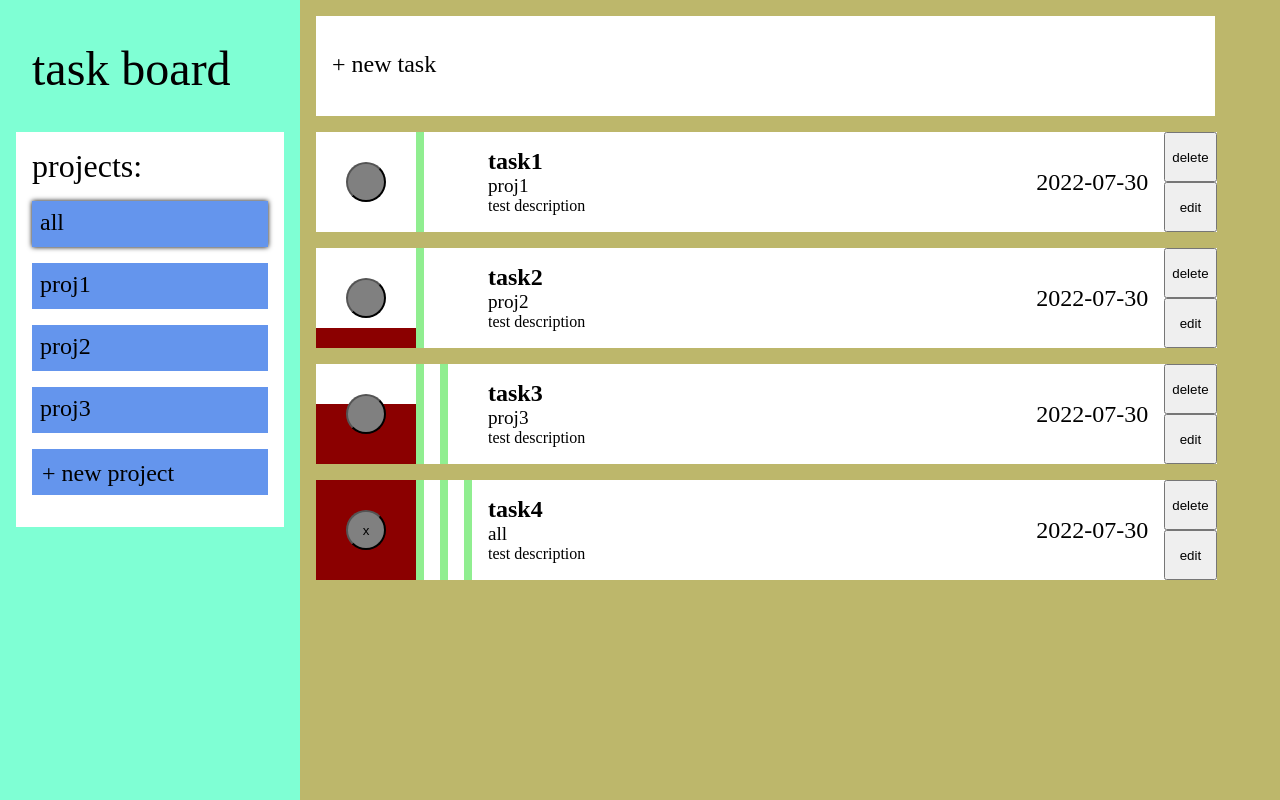
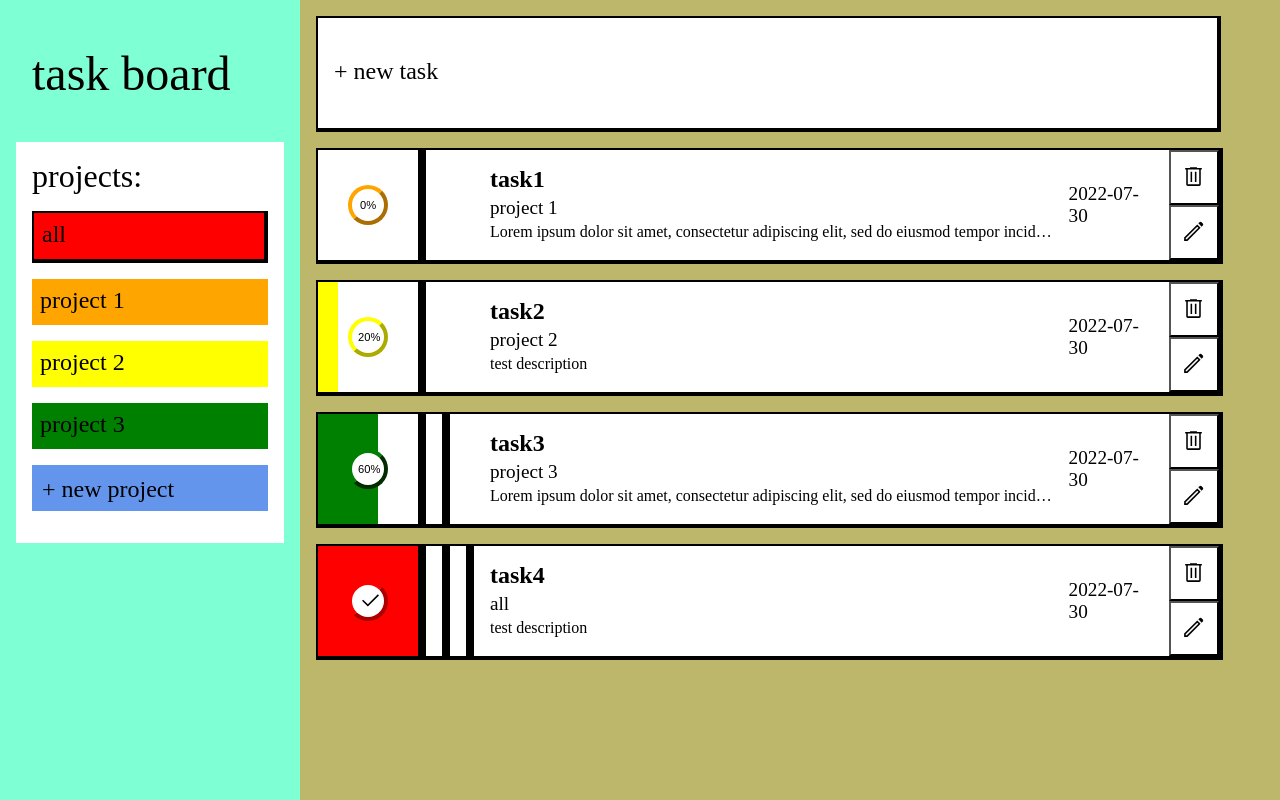
Before and after one commit to rosnbro/todo-list, a website built with webpack: page dist/index.html in a window 1280 px wide. Built offline with nearby package versions, Linux system fonts and the light colour scheme.

Commit message:
add symbols for task editing buttons, enable expanding task to show full length description, refine task style to accommodate expanded view, add task index to replace selecting by task name

```diff
--- a/src/index.js
+++ b/src/index.js
@@ -6,36 +6,40 @@ import './style.css';
 
 let projects = [];
 let tasks = [];
+let projectPalette = ['red', 'orange', 'yellow', 'green', 'blue', 'indigo', 'violet'];
+let i = 0;
 
 class project {
-    constructor(name, selected) {
+    constructor(name, selected, color) {
         this.name = name;
         this.selected = selected;
+        this.color = color;
         //Add color scheme for project. associated tasks the same color on 'all' page?
     }
 }
 
-let all = new project('all', true);
+let all = new project('all', true, projectPalette[projects.length]);
 projects.push(all);
 
 // ADD DELETE BUTTON TO PROJECTS THAT ALSO DELETE ASSOCIATED TASKS
 
 class task {
-    constructor(progress, priority, title, project, description, dueDate) {
+    constructor(progress, priority, title, project, description, dueDate, index) {
         this.progress = progress;
         this.priority = priority;
         this.title = title;
         this.project = project;
         this.description = description;
         this.dueDate = dueDate;
+        this.index = index
         this.complete = function() {
             (this.progress != 100) ? this.progress = 100 : this.progress = 0;
             renderTasks(projects, tasks);
         };
         this.edit = function() {
-            let parent = document.querySelector(`.${this.title}Form`);
+            let parent = document.querySelector(`.task${this.index}Form`);
             taskForm(parent, projects, this);  // check for duplicate task titles or this will mess up
-            editTasks(this.title);
+            editTasks(this.index);
         };
         this.delete = function() {
             tasks.splice(tasks.indexOf(this), 1);
@@ -54,7 +58,7 @@ function newProjects() {
     projectInput.addEventListener('keydown', (e) => {
         if (e.code === 'Enter') {
             //Check for duplicate project names
-            let proj = new project(projectInput.value, true);
+            let proj = new project(projectInput.value, true, projectPalette[projects.length]);
             projectInput.value = '';
 
             projects.push(proj);
@@ -113,21 +117,21 @@ function addTasks() {
     return newTaskForm;
 }
 
-function editTasks(taskTitle) {
-    const editTaskForm =  document.querySelector(`.${taskTitle}Form`);
+function editTasks(taskIndex) {
+    const editTaskForm =  document.querySelector(`.task${taskIndex}Form`);
     const editTaskButton = document.createElement('button');
 
     editTaskButton.classList.add('editTaskButton');
     editTaskButton.textContent = 'confirm';
     editTaskButton.addEventListener('click', () => {
-        formData(editTaskForm, taskTitle);
+        formData(editTaskForm, taskIndex);
         editTaskForm.innerHTML = '';
     })
 
     editTaskForm.appendChild(editTaskButton);
 }
 
-function formData(form, taskTitle) {
+function formData(form, taskIndex) {
     let formData = new Object();
     let formDividers = form.childNodes;
     let selection = 'all';
@@ -140,7 +144,7 @@ function formData(form, taskTitle) {
     });
     //Add form validation checking new task against all current tasks to check for duplicates
     if (form.id == 'newTaskForm') {
-        let tsk = new task(formData.progress, formData.priority, formData.title, formData.project, formData.description, formData.dueDate);
+        let tsk = new task(formData.progress, formData.priority, formData.title, formData.project, formData.description, formData.dueDate, i++);
         tasks.push(tsk);
 
         projects.forEach(p => {
@@ -155,7 +159,7 @@ function formData(form, taskTitle) {
         selection = formData.project;
     } else {
         tasks.forEach(t => {
-            if (t.title == taskTitle) {
+            if (t.index == taskIndex) {
                 let editedTask = Object.assign(t, formData);
                 t = editedTask;
             }
@@ -180,18 +184,17 @@ function formData(form, taskTitle) {
 }
 
 function defaults() {
-    let proj1 = new project('proj1', true);
-    let proj2 = new project('proj2', true);
-    let proj3 = new project('proj3', true);
-
+    let proj1 = new project('project 1', true, projectPalette[projects.length]);
     projects.push(proj1);
+    let proj2 = new project('project 2', true, projectPalette[projects.length]);
     projects.push(proj2);
+    let proj3 = new project('project 3', true, projectPalette[projects.length]);
     projects.push(proj3);
-
-    let tsk1 = new task(0, 'low', 'task1', 'proj1', 'test description', '2022-07-30');
-    let tsk2 = new task(20, 'low', 'task2', 'proj2', 'test description', '2022-07-30');
-    let tsk3 = new task(60, 'med', 'task3', 'proj3', 'test description', '2022-07-30');
-    let tsk4 = new task(100, 'high', 'task4', 'all', 'test description', '2022-07-30');
+    let description = 'Lorem ipsum dolor sit amet, consectetur adipiscing elit, sed do eiusmod tempor incididunt ut labore et dolore magna aliqua. Ut enim ad minim veniam, quis nostrud exercitation ullamco laboris nisi ut aliquip ex ea commodo consequat.';
+    let tsk1 = new task(0, 'low', 'task1', 'project 1', description, '2022-07-30', i++);
+    let tsk2 = new task(20, 'low', 'task2', 'project 2', 'test description', '2022-07-30', i++);
+    let tsk3 = new task(60, 'med', 'task3', 'project 3', description, '2022-07-30', i++);
+    let tsk4 = new task(100, 'high', 'task4', 'all', 'test description', '2022-07-30', i++);
 
     tasks.push(tsk1);
     tasks.push(tsk2);
--- a/src/renderNav.js
+++ b/src/renderNav.js
@@ -6,8 +6,9 @@ function renderNav(projects, tasks, selection) {
 
     projects.forEach(project => {
         let projectSelector = document.createElement('div');
+
         projectSelector.classList.add('projectSelector');
-
+        projectSelector.style.backgroundColor = project.color;
         projectSelector.textContent = project.name;
         if (project.name == selection) projectSelector.classList.add('selected');
 
--- a/src/renderTasks.js
+++ b/src/renderTasks.js
@@ -1,7 +1,11 @@
+import Delete from './delete.svg';
+import Edit from './edit.svg';
+import Check from './check.svg';
+
 function renderPage(projects, tasks) {
     const pageContainer = document.getElementById('taskContainer');
     pageContainer.innerHTML = '';
-    renderTasks(pageContainer, filterTasks(projects, tasks));
+    renderTasks(pageContainer, filterTasks(projects, tasks), projects);
     return pageContainer;
 }
 
@@ -15,40 +19,61 @@ function filterTasks(projects, tasks) {
     });
 }
 
-function renderTasks(wrapper, tasks) {
+function renderTasks(wrapper, tasks, projects) {
     tasks.forEach(task => {
         let taskBox = document.createElement('div');
         let taskContent = document.createElement('div');
         let progressContainer = document.createElement('div');
+        let progress = document.createElement('div');
         let progressButton = document.createElement('button');
         let priority = document.createElement('div');
         let textContainer = document.createElement('div');
+        let title = document.createElement('div');
+        let project = document.createElement('div');
+        let description = document.createElement('div');
         let rightContainer = document.createElement('div');
+        let dueDate = document.createElement('div');
         let editButton = document.createElement('button');
         let deleteButton = document.createElement('button');
         let editTaskForm = document.createElement('div');
+        let projectColor;
+
+        let deleteIcon = new Image();
+        let editIcon = new Image();
+        let checkIcon = new Image();
+        deleteIcon.src = Delete;
+        editIcon.src = Edit;
+        checkIcon.src = Check;
 
         taskBox.classList.add('task');
         taskContent.classList.add('taskContent');
         progressContainer.classList.add('progressContainer');
+        progress.classList.add('progress');
+        progressButton.classList.add('progressButton');
         priority.classList.add('priority');
         textContainer.classList.add('textContainer');
+        title.classList.add('taskTitle');
+        project.classList.add('taskProject');
+        description.classList.add('taskDescription');
         rightContainer.classList.add('rightContainer');
+        dueDate.classList.add('dueDate');
+        deleteButton.classList.add('deleteButton');
+        editButton.classList.add('editButton');
         editTaskForm.classList.add('editTaskForm');
-        editTaskForm.classList.add(`${task.title}Form`);
+        editTaskForm.classList.add(`task${task.index}Form`);
 
         for (const prop in task) {
             if (Object.hasOwnProperty.call(task, prop)) {
                 switch (prop) {
                     case 'progress':
-                        let progress = document.createElement('div');
-                        progress.classList.add('progress');
-                        progress.style.height = `${task[prop]}%`;
-                        (task[prop] == 100) ? progressButton.textContent = 'x' : progressButton.textContent = '';
-                        //replace x with check mark
-                        progressContainer.appendChild(progress);
+                        progress.style.width = `${task[prop]}%`;
+                        if (task[prop] == 100) {
+                            progressButton.appendChild(checkIcon);
+                        } else {
+                            progressButton.innerHTML = '';
+                            progressButton.textContent = `${task[prop]}%`;
+                        }
                         break;
-
                     case 'priority':
                         switch (task[prop]) {
                             case 'med':
@@ -62,54 +87,51 @@ function renderTasks(wrapper, tasks) {
                                 break;
                         }
                         break;
-
                     case 'title':
-                        let title = document.createElement('div');
-                        title.classList.add('taskTitle');
                         title.textContent = task[prop];
-                        textContainer.appendChild(title);
                         break;
-
                     case 'project':
-                        let project = document.createElement('div');
-                        project.classList.add('taskProject');
                         project.textContent = task[prop];
-                        textContainer.appendChild(project);
+                        projects.forEach((project) => {
+                            if (task[prop] == project.name) projectColor = project.color;
+                        })
                         break;
-
                     case 'description':
-                        let description = document.createElement('div');
-                        description.classList.add('taskDescription');
                         description.textContent = task[prop];
-                        textContainer.appendChild(description);
                         break;
-
                     case 'dueDate':
-                        let dueDate = document.createElement('div');
                         dueDate.textContent = task[prop];
-                        dueDate.id = 'dueDate';
-                        rightContainer.appendChild(dueDate);
                         break;
                 }
             }
         }
 
-        progressButton.classList.add('progressButton');
+        progress.style.backgroundColor = projectColor;
+
+        progressButton.style.borderColor = projectColor;
         progressButton.addEventListener('click', () => task.complete());
 
-        deleteButton.textContent = 'delete'; //add trash can symbol
-        deleteButton.classList.add('deleteButton');
+        textContainer.addEventListener('click', () => {
+            taskContent.classList.toggle('expanded');
+            description.classList.toggle('fullDescription');
+        });
+
+        deleteButton.appendChild(deleteIcon);
         deleteButton.addEventListener('click', () => task.delete());
 
-        editButton.textContent = 'edit'; //add paper and pencil symbol
-        editButton.classList.add('editButton');
+        editButton.appendChild(editIcon); //add paper and pencil symbol
         editButton.addEventListener('click', () => {
             if (editTaskForm.hasChildNodes()) {
                 editTaskForm.innerHTML = '';
             } else task.edit();
         });
 
+        progressContainer.appendChild(progress);
         progressContainer.appendChild(progressButton);
+        textContainer.appendChild(title);
+        textContainer.appendChild(project);
+        textContainer.appendChild(description);
+        rightContainer.appendChild(dueDate);
         rightContainer.appendChild(deleteButton);
         rightContainer.appendChild(editButton);
         taskContent.appendChild(progressContainer);
--- a/src/style.css
+++ b/src/style.css
@@ -9,8 +9,9 @@
     --bg-color-main: darkkhaki;
     --bg-color-task: white;
     --bg-color-progress: darkred;
-    --color-priority: lightgreen;
     --bg-color-form: grey;
+    --color-priority: black;
+    --border-color: black;
     --font-color-project: black;
 }
 
@@ -35,7 +36,7 @@ body {
 }
 
 #title {
-    padding: 25px 0;
+    padding: 30px 0;
     height: 50px;
     margin: var(--std-spacing) 0 0 var(--std-spacing-double);
     font-size: 3rem;
@@ -63,7 +64,9 @@ body {
 }
 
 .selected {
-    box-shadow: 0 0 5px black;
+    /*box-shadow: 0 0 5px black;*/
+    border: solid 2px var(--border-color);
+    border-width: 2px 4px 4px 2px;
 }
 
 #projectInput {
@@ -96,13 +99,16 @@ main {
     z-index: 1;
     background-color: var(--bg-color-form);
     margin: var(--std-spacing) 0 0 var(--std-spacing);
-    min-height: calc(100px - 2 * var(--std-spacing));
+    min-height: calc(110px - 2 * var(--std-spacing));
     width: calc(95% - 2 * var(--std-spacing));
+    border: solid 2px var(--border-color);
+    border-bottom-width: 4px;
+    border-right-width: 4px;
 }
 
 #newTaskTitle {
     height: 30px;
-    padding: 35px var(--std-spacing);
+    padding: 40px var(--std-spacing);
     font-size: 1.5rem;
     background-color: var(--bg-color-task);
 }
@@ -121,6 +127,11 @@ label {
     grid-template-columns: 1fr 50% 1fr;
     column-gap: var(--std-spacing-double);
     background-color: var(--bg-color-form);
+    border-top: solid 2px var(--border-color);
+}
+
+fieldset {
+    border: none;
 }
 
 #leftInput {
@@ -158,43 +169,60 @@ label {
 .task {
     margin-bottom: var(--std-spacing);
     width: 95%;
+    border: solid 2px var(--border-color);
+    border-right-width: 4px;
     background-color: var(--bg-color-task);
 }
 
 .taskContent {
     display: flex;
     position: relative;
-    height: 100px;
-    font-size: 1.5rem;
+    height: 110px;
+}
+
+.expanded {
+    min-height: 110px;
+    height: auto;
 }
 
 .progressContainer {
-    position: relative;
+    position: absolute;
+    left: 0;
+    display: flex;
     width: 100px;
-    height: 100px;
+    height: 100%;
     border-right: solid var(--std-spacing-half) var(--color-priority);
 }
 
 .progress {
     position: absolute;
+    display: flex;
     bottom: 0;
     margin: 0;
-    width: 100px;
+    height: 100%;
     background-color: var(--bg-color-progress);
 }
 
 .progressButton {
     position: absolute;
     left: 30px;
-    top: 30px;
+    top: 35px;
     border-radius: 100%;
+    border-width: 4px;
     height: 40px;
     width: 40px;
-    background-color: var(--bg-color-form);
+    font-size: 0.7rem;
+    background-color: var(--bg-color-task);
+}
+
+.progressButton img {
+    height: 25px;
 }
 
 .priority {
-    min-height: 100px;
+    position: absolute;
+    left: calc(100px + var(--std-spacing-half));
+    height: 100%;
     width: var(--std-spacing);
     margin-left: var(--std-spacing);
 }
@@ -217,7 +245,9 @@ label {
 .textContainer {
     display: flex;
     flex-direction: column;
-    margin: var(--std-spacing);
+    margin-left: calc(100px + 3.5 * var(--std-spacing));
+    padding: var(--std-spacing);
+    width: calc(100% - 250px - 5.5 * var(--std-spacing));
 }
 
 .taskTitle {
@@ -226,33 +256,57 @@ label {
 }
 
 .taskProject {
+    margin-top: calc(0.5 * var(--std-spacing-half));
     font-size: 1.2rem;
 }
 
 .taskDescription {
+    margin-top: calc(0.5 * var(--std-spacing-half));
     font-size: 1rem;
+    white-space: nowrap;
+    text-overflow: ellipsis;
+    overflow: hidden;
+}
+
+.fullDescription {
+    white-space: normal;
+    text-overflow: scroll;
 }
 
 .rightContainer {
     position: absolute;
     right: 0;
     height: 100%;
+    width: 150px;
     display: grid;
     column-gap: var(--std-spacing);
     grid-template-areas:
     "dueDate delete"
     "dueDate edit";
+    grid-template-rows: 50% 50%;
+    grid-template-columns: 1fr 50px;
 }
 
-#dueDate {
+.dueDate {
     grid-area: dueDate;
     align-self: center;
+    font-size: 1.2rem;
 }
 
 .deleteButton {
     grid-area: delete;
+    padding: none;
+    background-color: var(--bg-color-task);
 }
 
 .editButton {
     grid-area: edit;
+    padding: none;
+    background-color: var(--bg-color-task);
 }
+
+.deleteButton img,
+.editButton img {
+    height: 25px;
+    padding: none;
+}
```
Also changed, not shown: dist/45d41f106637a0ec920a.svg (added), dist/5b4bbee2e91b8855115c.svg (added), dist/aa0a208ac7ceea63d93e.svg (added), dist/main.js, src/check.svg (added), src/delete.svg (added), src/edit.svg (added), src/more.svg (added).
